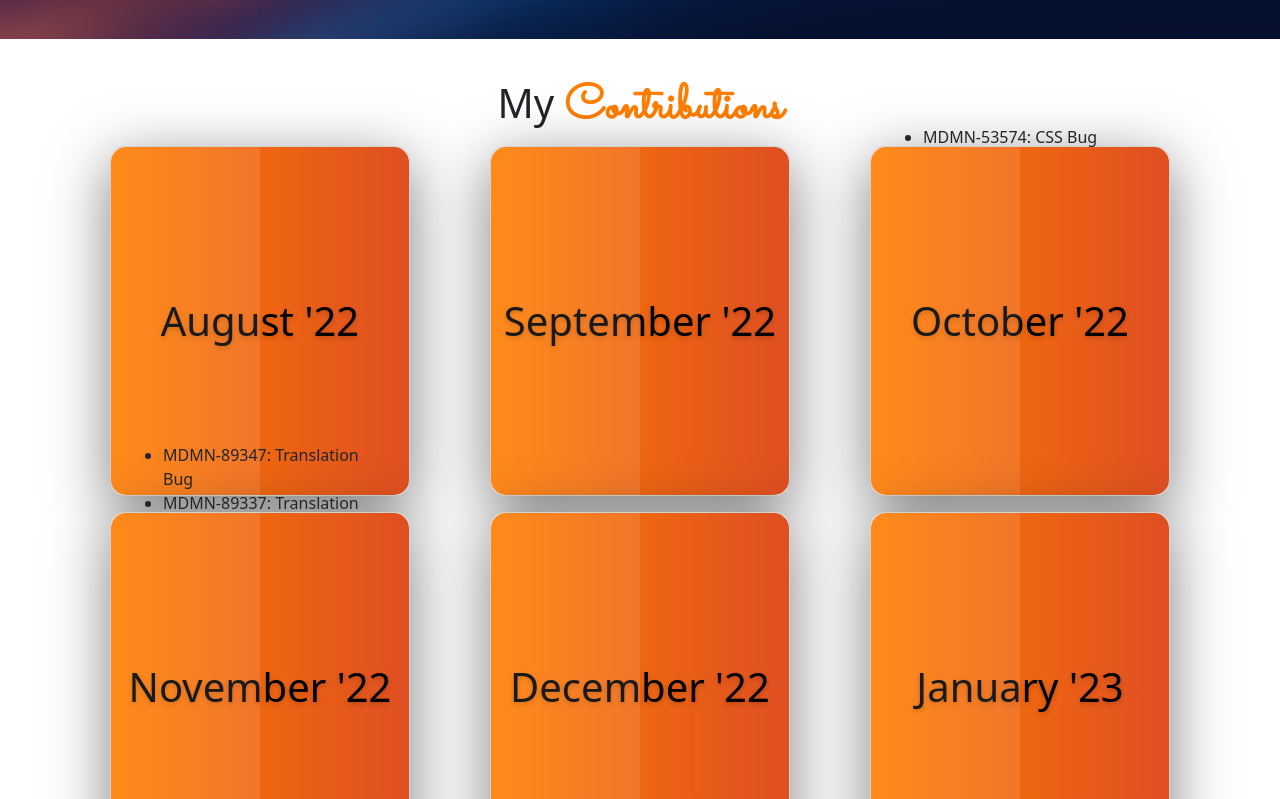
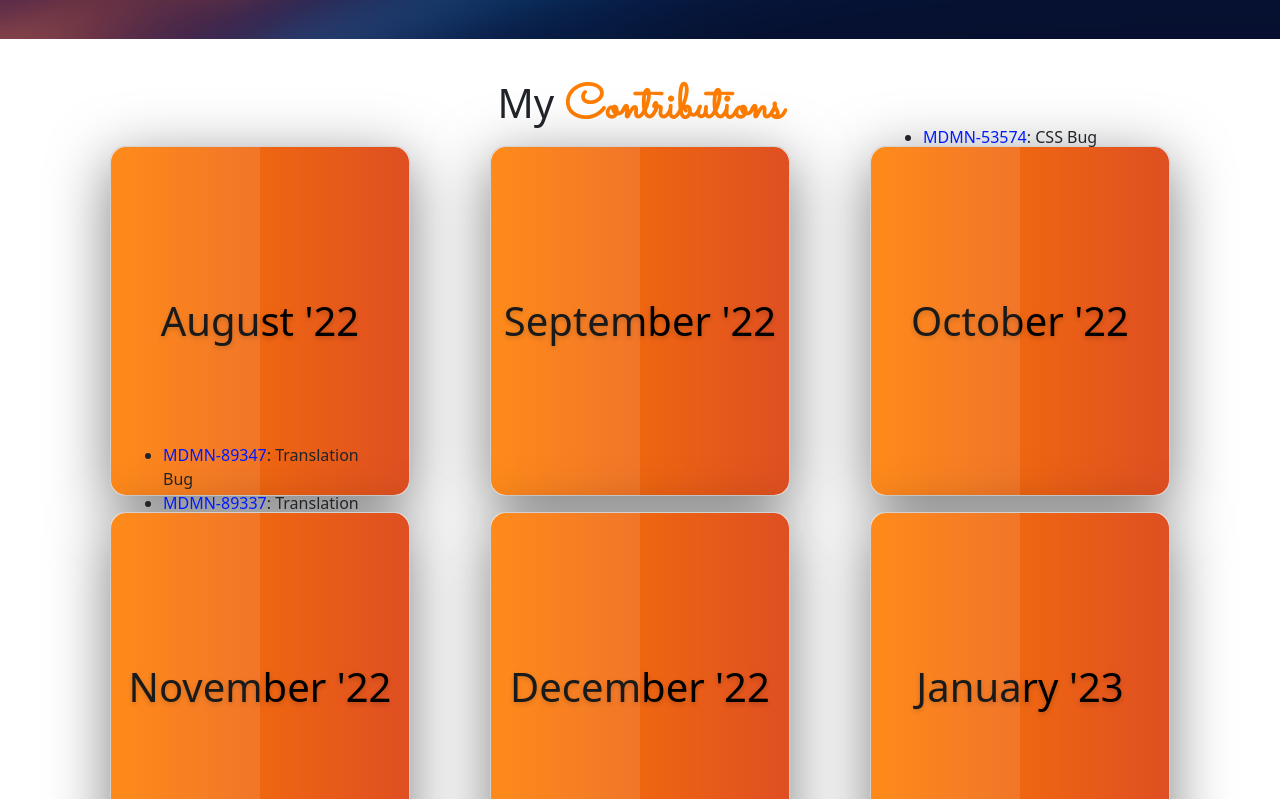
Before and after one commit to QAZIMAAZARSHAD/Infa-Intern, a React (Create React App) app: page / in a window 1280 px wide. Shown: the part 761-1560 px from the top of the page. Built offline with nearby package versions, Linux system fonts and the light colour scheme.

Commit message:
Jira CSS

```diff
--- a/src/App.css
+++ b/src/App.css
@@ -111,6 +111,10 @@ body {
   border-radius: 15px;
 }
 
+span.jira {
+  color: #001aff;
+}
+
 .card:hover .face.face2 {
   height: 60px;
   border-radius: 0 0 15px 15px;
@@ -167,7 +171,6 @@ body {
 .myLearnings_inner {
   display: flex;
   justify-content: space-evenly;
-  /* align-items: center; */
 }
 
 .myLearnings_inner p:nth-child(1) {
@@ -181,7 +184,6 @@ body {
   margin: 0;
   margin-top: 2px;
   padding: 0;
-  /* font-weight: 100; */
 }
 
 .myLearnings_inner:nth-child(1) {
@@ -192,15 +194,10 @@ body {
   font-size: 1.5rem;
 }
 
-/* .myLearnings_inner p:nth-child(1):hover {
-  color: #f1c40f;
-} */
-
 .learning_card {
   background: #ff7d00;
   padding: 12px;
   border-radius: 5px;
-  /* width: 120px; */
 }
 
 .learning_card2 {
@@ -217,7 +214,6 @@ body {
 }
 
 .inner_learnings {
-  /* border: 2px solid black; */
   width: 600px;
   justify-content: space-between;
 }
@@ -670,6 +666,7 @@ body {
 .intro_cards_large:hover {
   background: #ff7d00;
   color: #001aff;
+  transition-duration: 0.4s;
 }
 
 #intro_card_box div {
@@ -703,15 +700,6 @@ body {
   0% {
     transform: translateY(-10px);
   }
-
-  /* 25% {
-    transform: translateY(-5px);
-  } */
-
-  /*
-  50% {
-    transform: translateY(5px);
-  } */
 
   75% {
     transform: translateY(10px);
--- a/src/components/Contributions.js
+++ b/src/components/Contributions.js
@@ -38,8 +38,8 @@ const Contributions = () => {
                                 <div className="content">
                                     <h4>First Task</h4>
                                     <ul>
-                                        <li>
-                                            MDMN-86490: Fix e2e tests failing on BUI after tenant
+                                        <li><span class="jira"><span class="jira">
+                                            MDMN-86490</span></span>: Fix e2e tests failing on BUI after tenant
                                             model change
                                         </li>
                                     </ul>
@@ -55,15 +55,15 @@ const Contributions = () => {
                             <div className="face face1">
                                 <div className="content">
                                     <ul>
-                                        <li>MDMN-53574: CSS Bug</li>
-                                        <li>MDMN-52689: CSS Bug</li>
-                                        <li>MDMN-89348: Translation Bug</li>
-                                        <li>MDMN-89341: Translation Bug</li>
-                                        <li>MDMN-89941: Translation Bug</li>
-                                        <li>MDMN-89316: Translation Bug</li>
-                                        <li>MDMN-64253: E2E Tests</li>
-                                        <li>MDMN-89215: Translation Bug</li>
-                                        <li>MDMN-89218: Translation Bug</li>
+                                        <li><span class="jira"><span class="jira">MDMN-53574</span></span>: CSS Bug</li>
+                                        <li><span class="jira">MDMN-52689</span>: CSS Bug</li>
+                                        <li><span class="jira">MDMN-89348</span>: Translation Bug</li>
+                                        <li><span class="jira">MDMN-89341</span>: Translation Bug</li>
+                                        <li><span class="jira">MDMN-89941</span>: Translation Bug</li>
+                                        <li><span class="jira">MDMN-89316</span>: Translation Bug</li>
+                                        <li><span class="jira">MDMN-64253</span>: E2E Tests</li>
+                                        <li><span class="jira">MDMN-89215</span>: Translation Bug</li>
+                                        <li><span class="jira">MDMN-89218</span>: Translation Bug</li>
                                     </ul>
                                 </div>
                             </div>
@@ -81,17 +81,17 @@ const Contributions = () => {
                             <div className="face face1">
                                 <div className="content">
                                     <ul>
-                                        <li>MDMN-89347: Translation Bug</li>
-                                        <li>MDMN-89337: Translation Bug</li>
-                                        <li>MDMN-89928: Translation Bug</li>
-                                        <li>MDMN-89287: Translation Bug</li>
-                                        <li>MDMN-89223: Translation Bug</li>
-                                        <li>MDMN-89285: Translation Bug</li>
-                                        <li>MDMN-90072: Translation Bug</li>
-                                        <li>MDMN-89229: Translation Bug</li>
-                                        <li>MDMN-80337: CSS Bug</li>
-                                        <li>PXM-4684: CSS Bug</li>
-                                        <li>MDMN-81674: E2E Tests</li>
+                                        <li><span class="jira">MDMN-89347</span>: Translation Bug</li>
+                                        <li><span class="jira">MDMN-89337</span>: Translation Bug</li>
+                                        <li><span class="jira">MDMN-89928</span>: Translation Bug</li>
+                                        <li><span class="jira">MDMN-89287</span>: Translation Bug</li>
+                                        <li><span class="jira">MDMN-89223</span>: Translation Bug</li>
+                                        <li><span class="jira">MDMN-89285</span>: Translation Bug</li>
+                                        <li><span class="jira">MDMN-90072</span>: Translation Bug</li>
+                                        <li><span class="jira">MDMN-89229</span>: Translation Bug</li>
+                                        <li><span class="jira">MDMN-80337</span>: CSS Bug</li>
+                                        <li><span class="jira">PXM-4684</span>: CSS Bug</li>
+                                        <li><span class="jira">MDMN-81674</span>: E2E Tests</li>
                                     </ul>
                                 </div>
                             </div>
@@ -105,14 +105,14 @@ const Contributions = () => {
                             <div className="face face1">
                                 <div className="content">
                                     <ul>
-                                        <li>MDMN-91236: Translation Bug</li>
-                                        <li>MDMN-91234: Translation Bug</li>
-                                        <li>MDMN-91237: Translation Bug</li>
-                                        <li>PXM-4230: Seq Edit Bug</li>
-                                        <li>PXM-2129: CSS Bug</li>
-                                        <li>MDMN-75522: CSS Bug</li>
-                                        <li>MDMN-61109: CSS Bug</li>
-                                        <li>PXM-3871: RBAC SHM Bug</li>
+                                        <li><span class="jira">MDMN-91236</span>: Translation Bug</li>
+                                        <li><span class="jira">MDMN-91234</span>: Translation Bug</li>
+                                        <li><span class="jira">MDMN-91237</span>: Translation Bug</li>
+                                        <li><span class="jira">PXM-4230</span>: Seq Edit Bug</li>
+                                        <li><span class="jira">PXM-2129</span>: CSS Bug</li>
+                                        <li><span class="jira">MDMN-75522</span>: CSS Bug</li>
+                                        <li><span class="jira">MDMN-61109</span>: CSS Bug</li>
+                                        <li><span class="jira">PXM-3871</span>: RBAC SHM Bug</li>
                                     </ul>
                                 </div>
                             </div>
@@ -126,10 +126,10 @@ const Contributions = () => {
                             <div className="face face1">
                                 <div className="content">
                                     <ul>
-                                        <li>MDMN-94451: Customer Story (DateTime Range Facet)</li>
-                                        <li>MDMN-80065: R360 SHM Bug</li>
-                                        <li>MDMN-95716: Enrichment Bug</li>
-                                        <li>PXM-2674: Hierarchy Bug</li>
+                                        <li><span class="jira">MDMN-94451</span>: Customer Story (DateTime Range Facet)</li>
+                                        <li><span class="jira">MDMN-80065</span>: R360 SHM Bug</li>
+                                        <li><span class="jira">MDMN-95716</span>: Enrichment Bug</li>
+                                        <li><span class="jira">PXM-2674</span>: Hierarchy Bug</li>
                                     </ul>
                                 </div>
                             </div>
@@ -147,10 +147,10 @@ const Contributions = () => {
                             <div className="face face1">
                                 <div className="content">
                                     <ul>
-                                        <li>MDMN-97750: Tenant Model Update Story</li>
-                                        <li>MDMN-97956: Link Accept API Story</li>
-                                        <li>MDMN-96519: SHM UI Bug</li>
-                                        <li>MDMN-97235: Enrichment Bug</li>
+                                        <li><span class="jira">MDMN-97750</span>: Tenant Model Update Story</li>
+                                        <li><span class="jira">MDMN-97956</span>: Link Accept API Story</li>
+                                        <li><span class="jira">MDMN-96519</span>: SHM UI Bug</li>
+                                        <li><span class="jira">MDMN-97235</span>: Enrichment Bug</li>
                                     </ul>
                                 </div>
                             </div>
@@ -164,10 +164,10 @@ const Contributions = () => {
                             <div className="face face1">
                                 <div className="content">
                                     <ul>
-                                        <li>MDMN-88552: Enrichment Bug</li>
-                                        <li>MDMN-98367: Enrichment Bug</li>
-                                        <li>MDMN-102821: Feature Toggle Bug</li>
-                                        <li>MDMN-95509: Config API Story</li>
+                                        <li><span class="jira">MDMN-88552</span>: Enrichment Bug</li>
+                                        <li><span class="jira">MDMN-98367</span>: Enrichment Bug</li>
+                                        <li><span class="jira">MDMN-102821</span>: Feature Toggle Bug</li>
+                                        <li><span class="jira">MDMN-95509</span>: Config API Story</li>
                                     </ul>
                                 </div>
                             </div>
@@ -181,10 +181,10 @@ const Contributions = () => {
                             <div className="face face1">
                                 <div className="content">
                                     <ul>
-                                        <li>MDMN-96902: Enrichment Bug</li>
-                                        <li>MDMN-64777: Record Pages Bug</li>
-                                        <li>PXM-2374: Hierarchy Bug</li>
-                                        <li>PXM-2375: Hierarchy Bug</li>
+                                        <li><span class="jira">MDMN-96902</span>: Enrichment Bug</li>
+                                        <li><span class="jira">MDMN-64777</span>: Record Pages Bug</li>
+                                        <li><span class="jira">PXM-2374</span>: Hierarchy Bug</li>
+                                        <li><span class="jira">PXM-2375</span>: Hierarchy Bug</li>
                                     </ul>
                                 </div>
                             </div>
```
